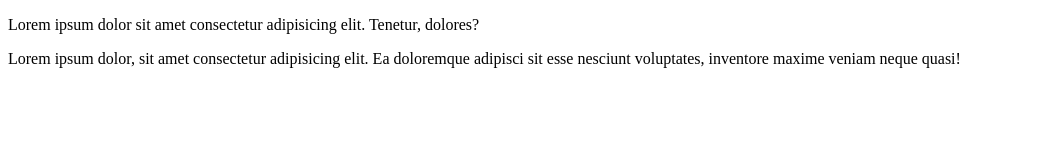
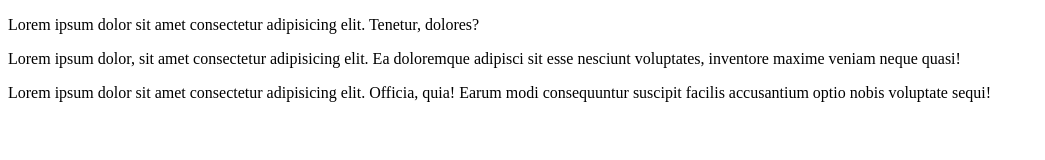
Before and after one commit to nimcan-awad/first-github, a plain HTML site: page index.html in a window 1280 px wide. Shown: the whole page, without its empty margins (0-1045 px from the left). Drawn offline with Linux system fonts and the light colour scheme.

Commit message:
added css file

```diff
--- /dev/null
+++ b/css/style.css
@@ -0,0 +1,9 @@
+body
+{
+    margin: 0;
+    padding: 0;
+    background-color: red;
+    width: 100%;
+    height: 100vh;
+    color: #000;
+}
--- a/index.html
+++ b/index.html
@@ -13,5 +13,9 @@
     <p>
         Lorem ipsum dolor, sit amet consectetur adipisicing elit. Ea doloremque adipisci sit esse nesciunt voluptates, inventore maxime veniam neque quasi!
     </p>
+
+    <p>
+        Lorem ipsum dolor sit amet consectetur adipisicing elit. Officia, quia! Earum modi consequuntur suscipit facilis accusantium optio nobis voluptate sequi!
+    </p>
 </body>
 </html>
```
